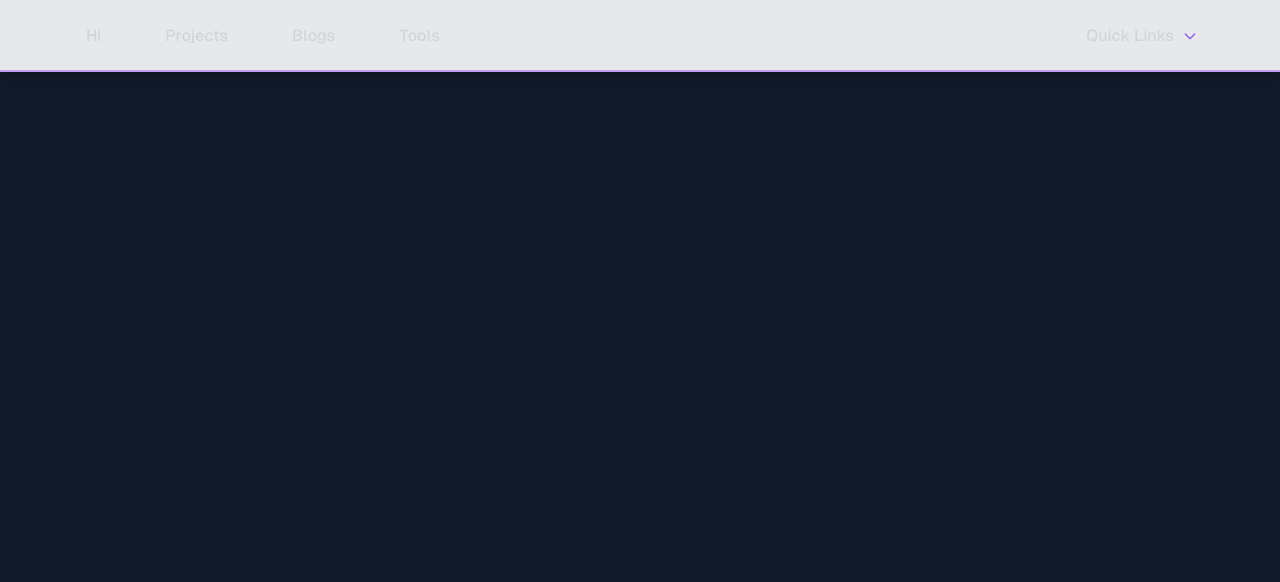
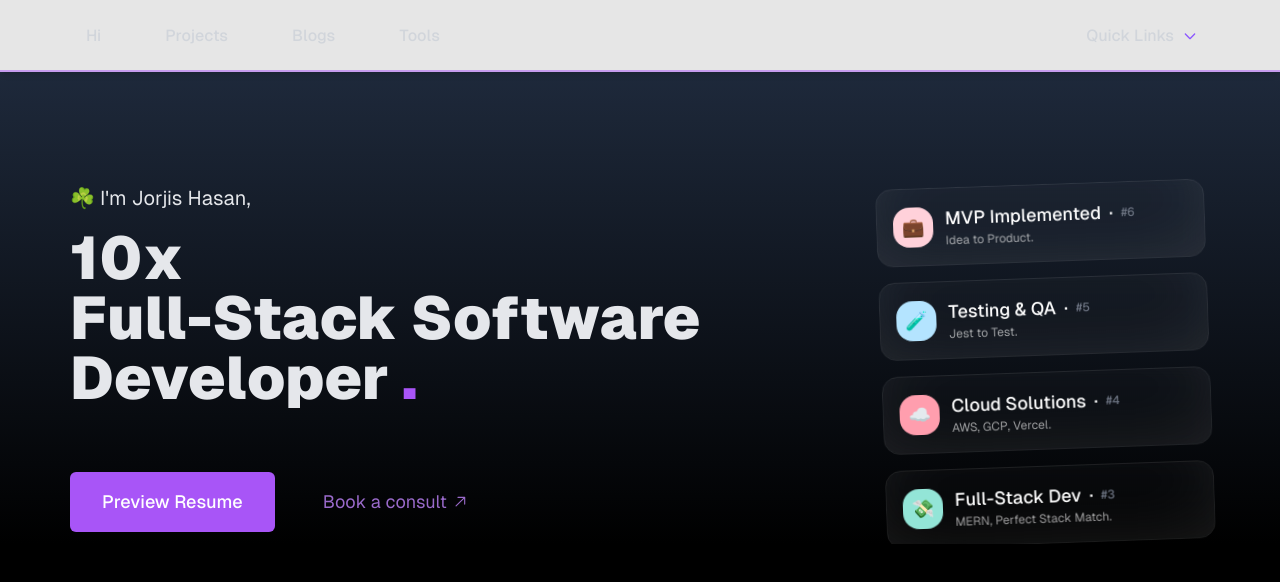
Before and after one commit to jorjishasan/portfolio, a Next.js app: page / in a window 1280 px wide. Shown: the top 582 px of the page. Built offline with nearby package versions, Linux system fonts and the light colour scheme.

Commit message:
feat: integrate NavProvider and Landing components into RootLayout for improved navigation and layout structure

```diff
--- a/src/app/layout.js
+++ b/src/app/layout.js
@@ -1,6 +1,8 @@
 import localFont from "next/font/local";
 import "./globals.css";
 import Header from "@/components/sections/Header";
+import { NavProvider } from "@/contexts/NavContext";
+import Landing from "@/components/sections/Landing";
 
 const geistSans = localFont({
   src: "./fonts/GeistVF.woff",
@@ -23,11 +25,12 @@ export const metadata = {
 
 export default function RootLayout({ children }) {
   return (
-    <html lang="en">
-      <body
-        className={`${geistSans.variable} ${geistMono.variable} antialiased min-h-screen bg-gray-900 text-white`}
-      >
-        <Header />
+    <html lang="en" className={`${geistSans.variable} ${geistMono.variable}`}>
+      <body className="min-h-screen bg-black text-white antialiased">
+        <NavProvider>
+          <Header />
+        </NavProvider>
+        <Landing />
         <main className="pt-16">{children}</main>
       </body>
     </html>
```
